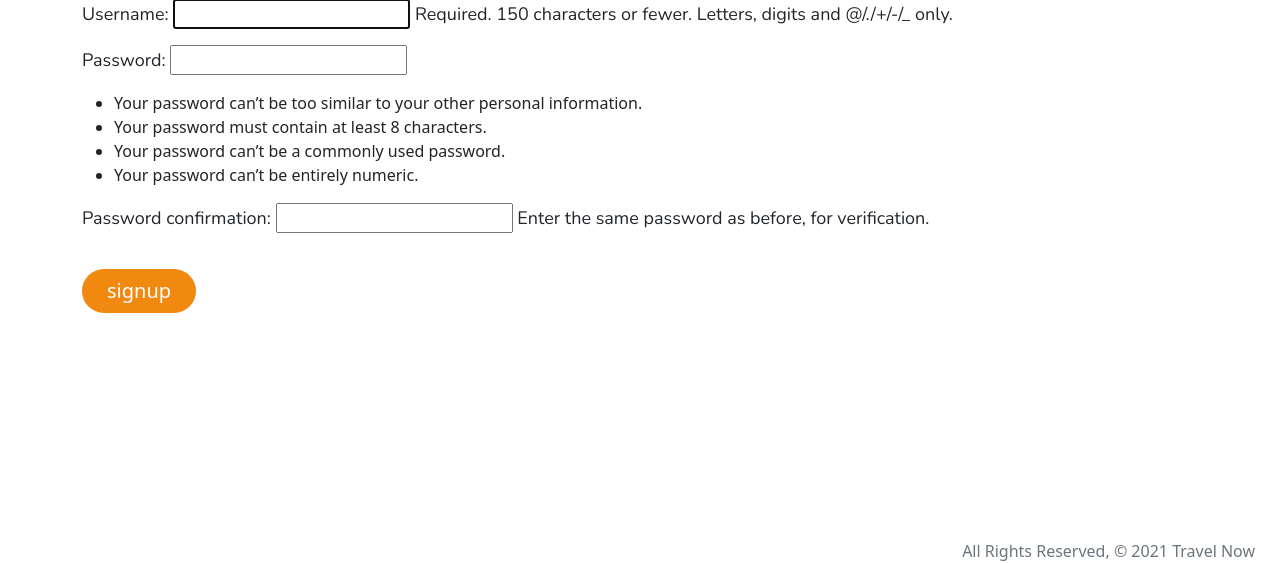
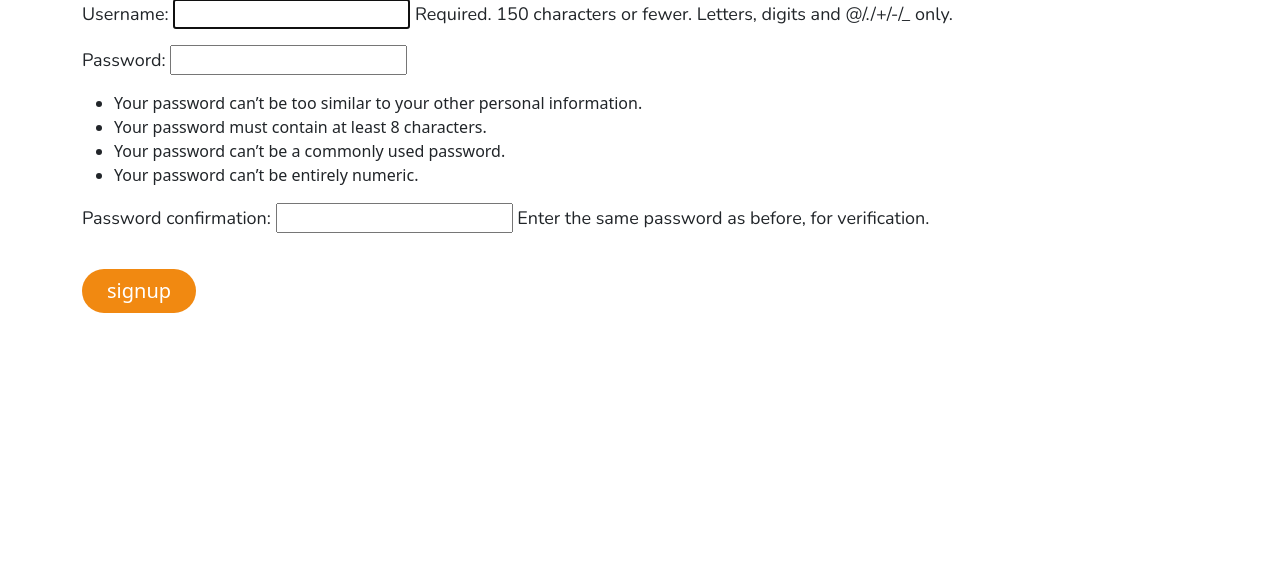
Before and after one commit to oselim14/travel-now, a Django app: page /accounts/signup/ in a window 1280 px wide. Shown: the part 243-806 px from the top of the page. After the commit the page ends 556 px from the top, so only its background shows below. Run offline with Django 3.2, Linux system fonts and the light colour scheme; some libraries are stand-ins or nearby versions.

Commit message:
changed footer

```diff
--- a/main_app/static/css/style.css
+++ b/main_app/static/css/style.css
@@ -11,9 +11,8 @@ body {
   }
 
   footer {
-    padding-top: 18rem;
+    padding-top: 10rem;
     text-align: right;
-    /* margin-left: 1490px; */
   }
 
   .left {
--- a/main_app/templates/base.html
+++ b/main_app/templates/base.html
@@ -54,8 +54,5 @@
       </div>
     </div>
   </main>
-  <footer>
-    <span class="text-muted">All Rights Reserved, &copy; 2021 Travel Now &nbsp; &nbsp; &nbsp;</span>
-  </footer>
 </body>
 </html>
--- a/main_app/templates/home.html
+++ b/main_app/templates/home.html
@@ -10,8 +10,11 @@
     <div class="col-md-6 islandbg">
         <img class="luggage" src="{% static '/img/luggage.svg' %}" alt="">
         <img class="car" src="{% static '/img/car.svg' %}" alt="">
-
     </div>
 </div>
 
+<footer>
+    <span class="text-muted">All Rights Reserved, &copy; 2021 Travel Now &nbsp;</span>
+</footer>
+
 {% endblock %}
```
